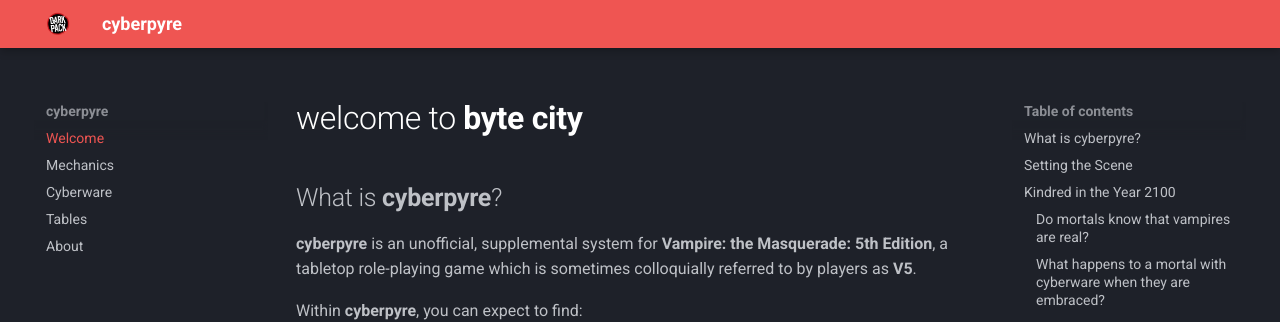
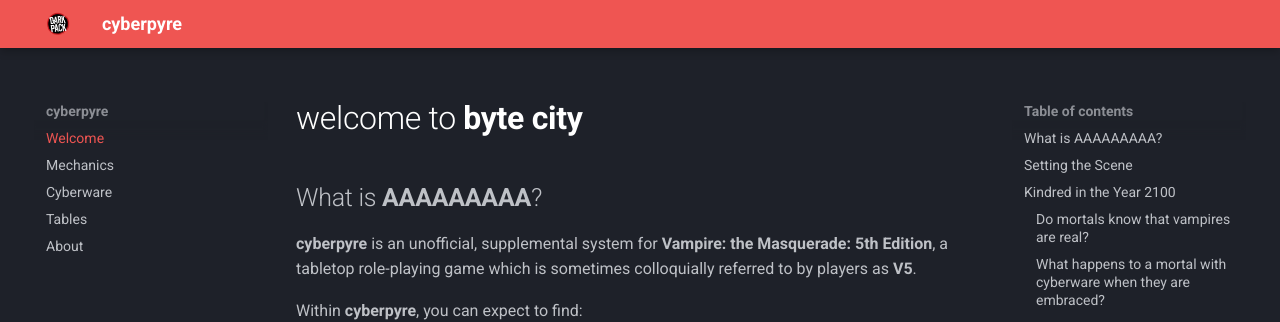
Before and after one commit to cyberpyre-dev/cyberpyre-mkdocs, an MkDocs documentation site: the page built from docs/index.md, in a window 1280 px wide and 900 px high. Shown: the top 322 px of the window. Built offline with MkDocs 1.6.1 and Material for MkDocs 9.7.7, drawn with Linux system fonts in a browser that asks for light colours.

Commit message:
testing deploy

```diff
--- a/docs/index.md
+++ b/docs/index.md
@@ -1,6 +1,6 @@
 # welcome to **byte city**
 
-## What is **cyberpyre**?
+## What is **AAAAAAAAA**?
 **cyberpyre** is an unofficial, supplemental system for **Vampire: the Masquerade: 5th Edition**, a tabletop role-playing game which is sometimes colloquially referred to by players as **V5**.
 
 Within **cyberpyre**, you can expect to find:
```
